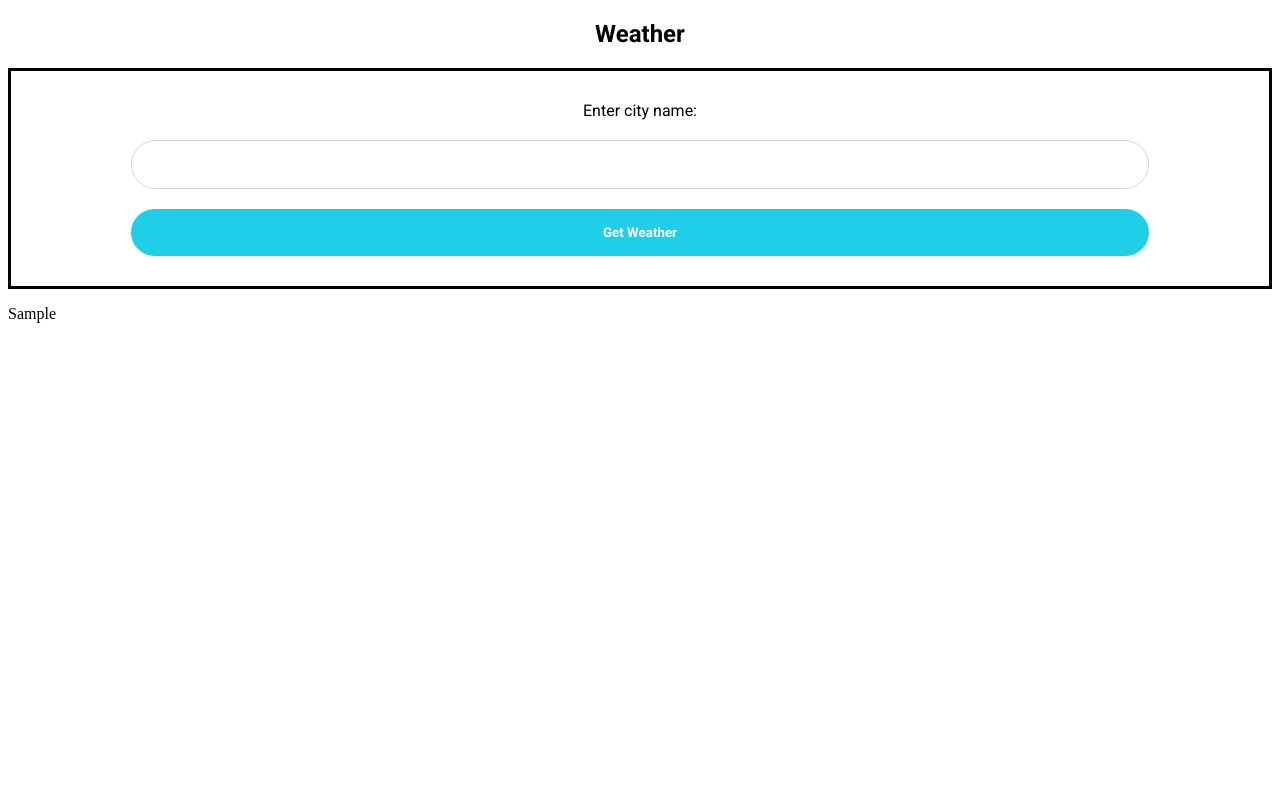
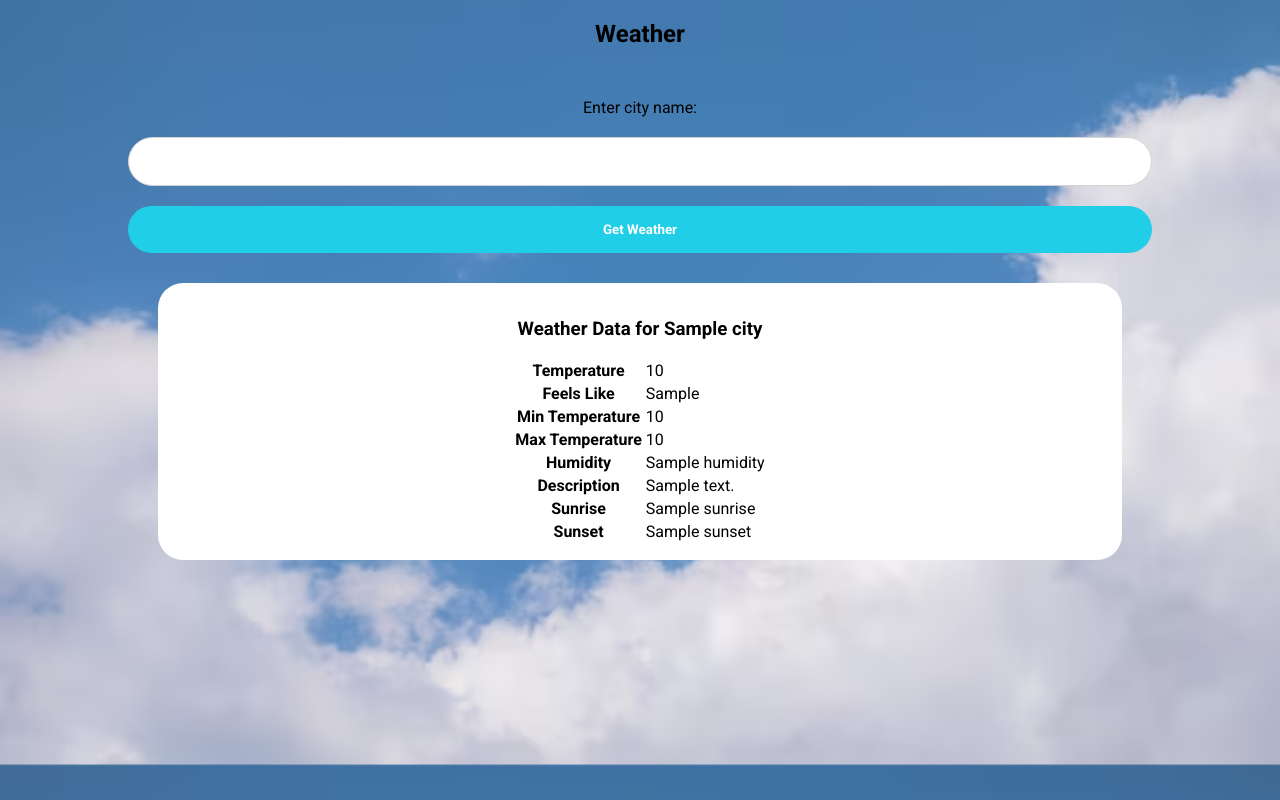
Before and after one commit to yukiCodesStuff/weather-app, a Flask app: template templates/index.html in a window 1280 px wide. Run offline with Flask 3, Linux system fonts and the light colour scheme; the template is opened without the code that fills it: most values are stand-ins (such as "Sample title", 1, 10 or a date in 2020).

Commit message:
nearly finished

```diff
--- a/app.py
+++ b/app.py
@@ -1,5 +1,5 @@
-from flask import Flask, render_template, request
-from weather import get_weather
+from flask import Flask, render_template, request, url_for
+from weather import get_weather, parse_json
 
 app = Flask(__name__)
 
@@ -32,4 +32,4 @@ def weather():
         return "Failed to get weather data"
 
     # return weather_data
-    return render_template('index.html', weather_data=weather_data)
+    return render_template('index.html', weather_data=parse_json(weather_data))
--- a/templates/index.html
+++ b/templates/index.html
@@ -3,11 +3,86 @@
 <head>
     <meta charset="UTF-8">
     <meta name="viewport" content="width=device-width, initial-scale=1.0">
-    <link rel="stylesheet" href="styles/index.css">
     <link rel="preconnect" href="https://fonts.googleapis.com">
     <link rel="preconnect" href="https://fonts.gstatic.com" crossorigin>
     <link href="https://fonts.googleapis.com/css2?family=Roboto:wght@400;700&display=swap" rel="stylesheet">
     <title>Document</title>
+    <style>
+
+        body {
+            /* background-image: url("../images/weather-bkg-image.avif"); */
+            background-image: url("{{ url_for('static', filename='images/weather-bkg-image.avif') }}");
+            background-repeat: none;
+            background-position: center;
+            background-size: cover;
+        }
+
+        .input-form {
+            display: flex;
+            flex-direction: column;
+            border: none;
+            padding: 20px;
+        }
+
+        .input-container {
+            text-align: center;
+            font-family: 'Roboto', sans-serif;
+        }
+
+        .input-item {
+            margin: 10px 100px;
+        }
+
+        .input-input {
+            padding: 1rem 1rem;
+            border: solid lightgray 1px;
+            border-radius: 25px;
+            transition: all 200ms ease-in-out;
+        }
+
+        .input-input:hover {
+            border: solid rgb(32, 206, 232) 1px;
+        }
+
+        .input-input:active {
+            border: solid lightslategray 1px;
+        }
+
+        .input-button {
+            border: none;
+            background-color: rgb(32, 206, 232);
+            padding: 1rem 2rem;
+            border-radius: 25px;
+            justify-content: center;
+            color: white;
+            font-weight: bolder;
+            font-family: inherit;
+            transition: all 200ms ease-in-out;
+        }
+
+        .input-button:hover {
+            cursor: pointer;
+            transform: scale(1, 1.2);
+            background-color: rgb(134, 215, 227);
+        }
+
+        .weather-heading {
+            font-family: 'Roboto', sans-serif;
+        }
+
+        #weather-data {
+            padding: 1rem;
+            background-color: white;
+            border-radius: 25px;
+            display: flex;
+            flex-direction: column;
+            font-family: 'Roboto', sans-serif;
+            justify-content: center;
+            align-items: center;
+            margin-left: 150px;
+            margin-right: 150px;
+        }
+    </style>
 </head>
 <body>
     <div class="input-container">
@@ -22,9 +97,42 @@
     </div>
 
     <div id="weather-data">
-        <p>
-            {{ weather_data }}
-        </p>
+        <h3>Weather Data for {{ weather_data['city'] }}</h3>
+        <table class="weather-table">
+            <tr>
+                <th>Temperature</th>
+                <td>{{ weather_data['temperature'] }}</td>
+            </tr>
+            <tr>
+                <th>Feels Like</th>
+                <td>{{ weather_data['feels_like'] }}</td>
+            </tr>
+            <tr>
+                <th>Min Temperature</th>
+                <td>{{ weather_data['temp_min'] }}</td>
+            </tr>
+            <tr>
+                <th>Max Temperature</th>
+                <td>{{ weather_data['temp_max'] }}</td>
+            </tr>
+            <tr>
+                <th>Humidity</th>
+                <td>{{ weather_data['humidity'] }}</td>
+            </tr>
+            <tr>
+                <th>Description</th>
+                <td>{{ weather_data['description'] }}</td>
+            </tr>
+            <tr>
+                <th>Sunrise</th>
+                <td>{{ weather_data['sunrise'] }}</td>
+            </tr>
+            <tr>
+                <th>Sunset</th>
+                <td>{{ weather_data['sunset'] }}</td>
+            </tr>
+        </table>
     </div>
+
 </body>
 </html>
```
Also changed, not shown: weather.py (+16 -11 lines), static/images/weather-bkg-image.avif (added), testapicall.js (deleted), 1 other file.
